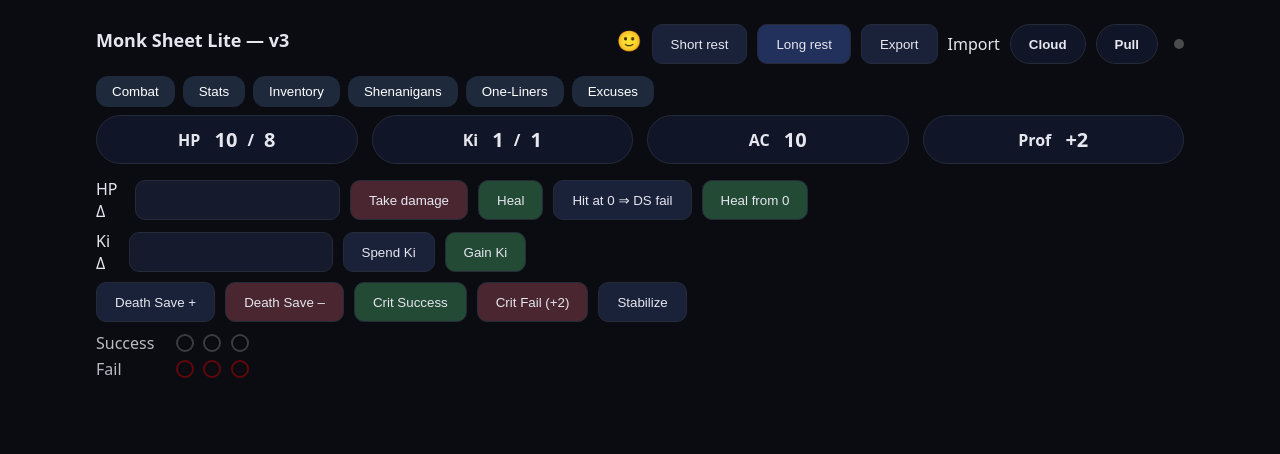
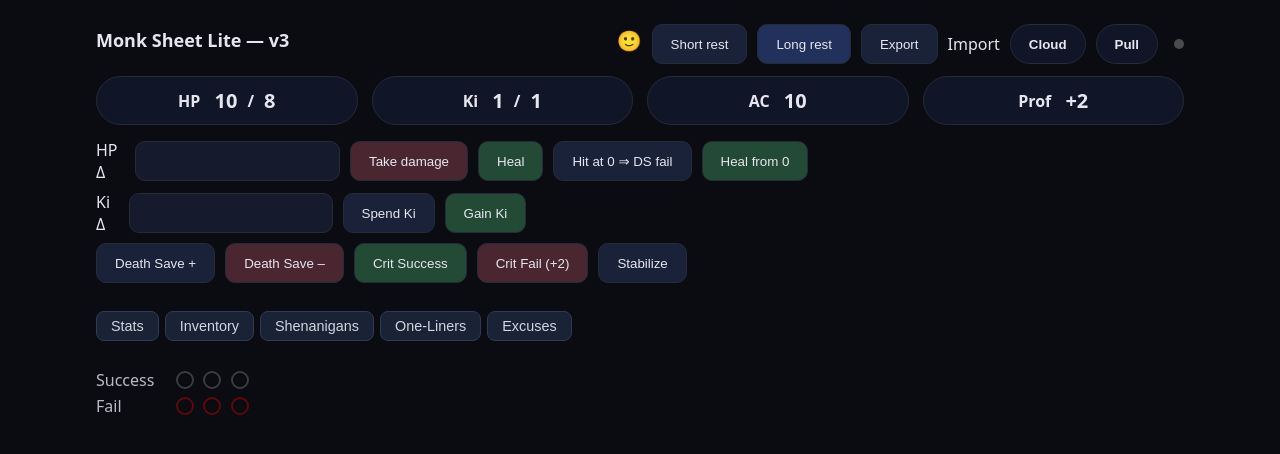
Before and after one commit to kalojandg/monk_combat_app, a plain HTML site: page index.html in a window 1280 px wide. Drawn offline with Linux system fonts and the light colour scheme.

Commit message:
static combat and tabs at the bottom

```diff
--- a/index.html
+++ b/index.html
@@ -70,24 +70,38 @@
     .tabs {
       display: flex;
       flex-wrap: wrap;
-      /* позволява чупене на ред */
-      gap: 0.5rem;
-      /* разстояние между бутоните */
-      max-width: 100%;
-      overflow-x: hidden;
-      margin-bottom: 0.5rem;
-      /* спира страничния скрол */
+      gap: 6px;
+      margin: 12px 0;
     }
 
     .tabs button {
-      flex: 1 1 45%;
-      /* на малък екран -> 2 бутона на ред (~50%) */
-      padding: 0.5rem 1rem;
-      border-radius: 12px;
-      background: #1e293b;
-      color: white;
-      border: none;
+      background: #1a2235;
+      /* малко по-светло от фона */
+      border: 1px solid #2f3b56;
+      /* фино очертание */
+      border-radius: 8px;
+      padding: 6px 14px;
+      margin-top: 1rem;
+      margin-bottom: 1rem;
+      font-size: 0.9rem;
+      font-weight: 500;
+      color: #d0d6e0;
+      cursor: pointer;
+      transition: background 0.2s, border-color 0.2s;
     }
+
+    .tabs button:hover {
+      background: #2a3450;
+      border-color: #4a5b85;
+    }
+
+    .tabs button.active {
+      background: #324164;
+      border-color: #5b76b0;
+      color: #fff;
+      font-weight: 600;
+    }
+
 
     @media (min-width: 768px) {
       .tabs {
@@ -698,18 +712,7 @@
       </div>
     </div>
 
-    <div class="tabs">
-      <button data-tab="combat">Combat</button>
-      <button data-tab="stats">Stats</button>
-      <button data-tab="inventory">Inventory</button>
-      <button data-tab="shenanigans">Shenanigans</button>
-      <button data-tab="liners">One-Liners</button>
-      <button data-tab="excuses">Excuses</button>
-      <button id="btnInstall" class="hidden" title="Install PWA">Install</button>
-    </div>
-
-    <!-- Combat tab -->
-    <div id="tab-combat" class="tab">
+    <div>
       <div class="pillbar">
         <div class="pill">HP&nbsp;<span class="big" id="hpCurrentSpan">10</span>/<span class="big"
             id="hpMaxSpan">10</span></div>
@@ -740,6 +743,15 @@
         <button id="btnCritFail" class="danger">Crit Fail (+2)</button>
         <button id="btnStabilize">Stabilize</button>
       </div>
+    </div>
+    <div class="tabs">
+      <!-- <button data-tab="combat">Combat</button> -->
+      <button data-tab="stats">Stats</button>
+      <button data-tab="inventory">Inventory</button>
+      <button data-tab="shenanigans">Shenanigans</button>
+      <button data-tab="liners">One-Liners</button>
+      <button data-tab="excuses">Excuses</button>
+      <button id="btnInstall" class="hidden" title="Install PWA">Install</button>
     </div>
 
     <div id="deathSavesUI" class="ds-wrap">
```
